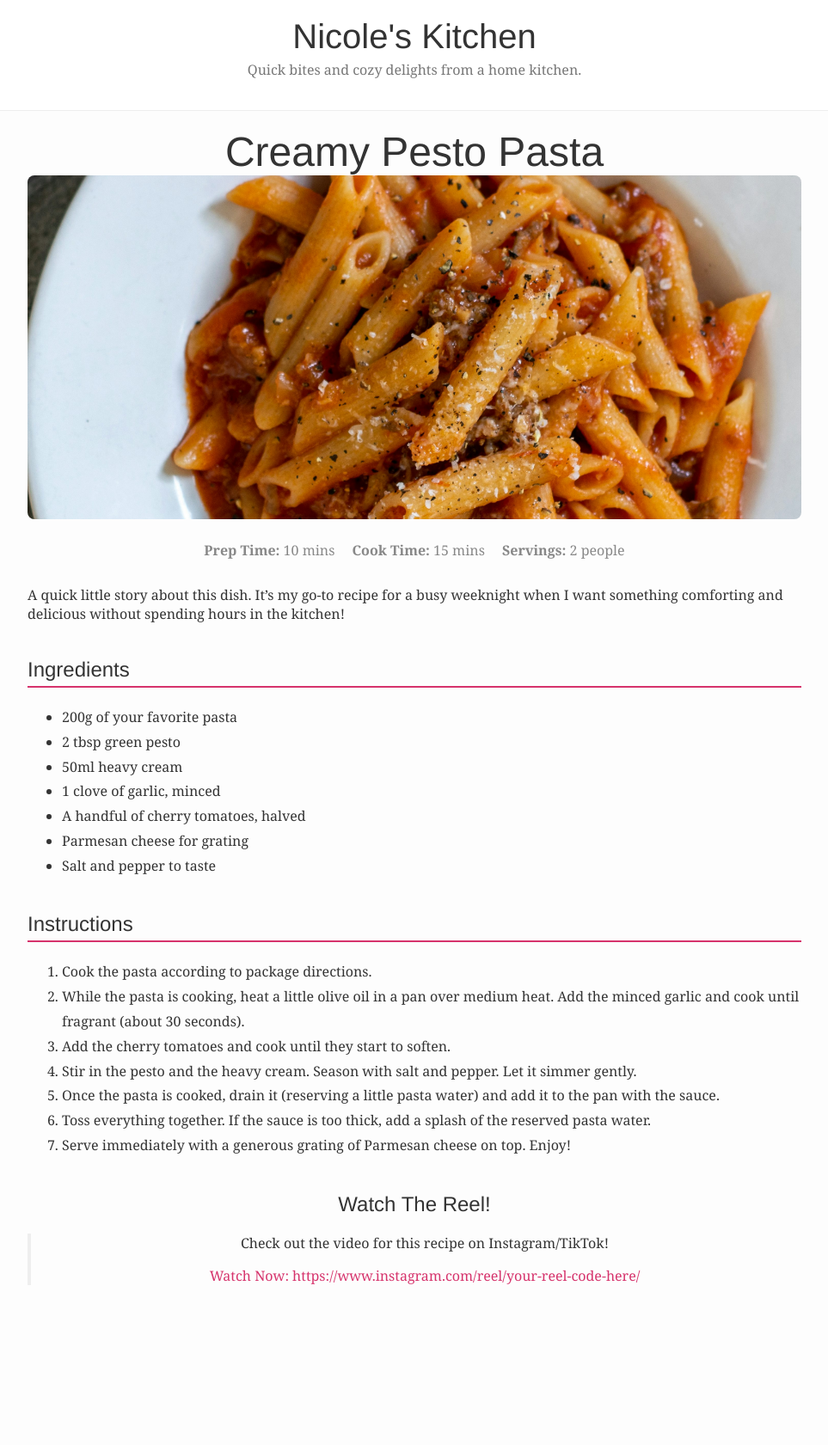
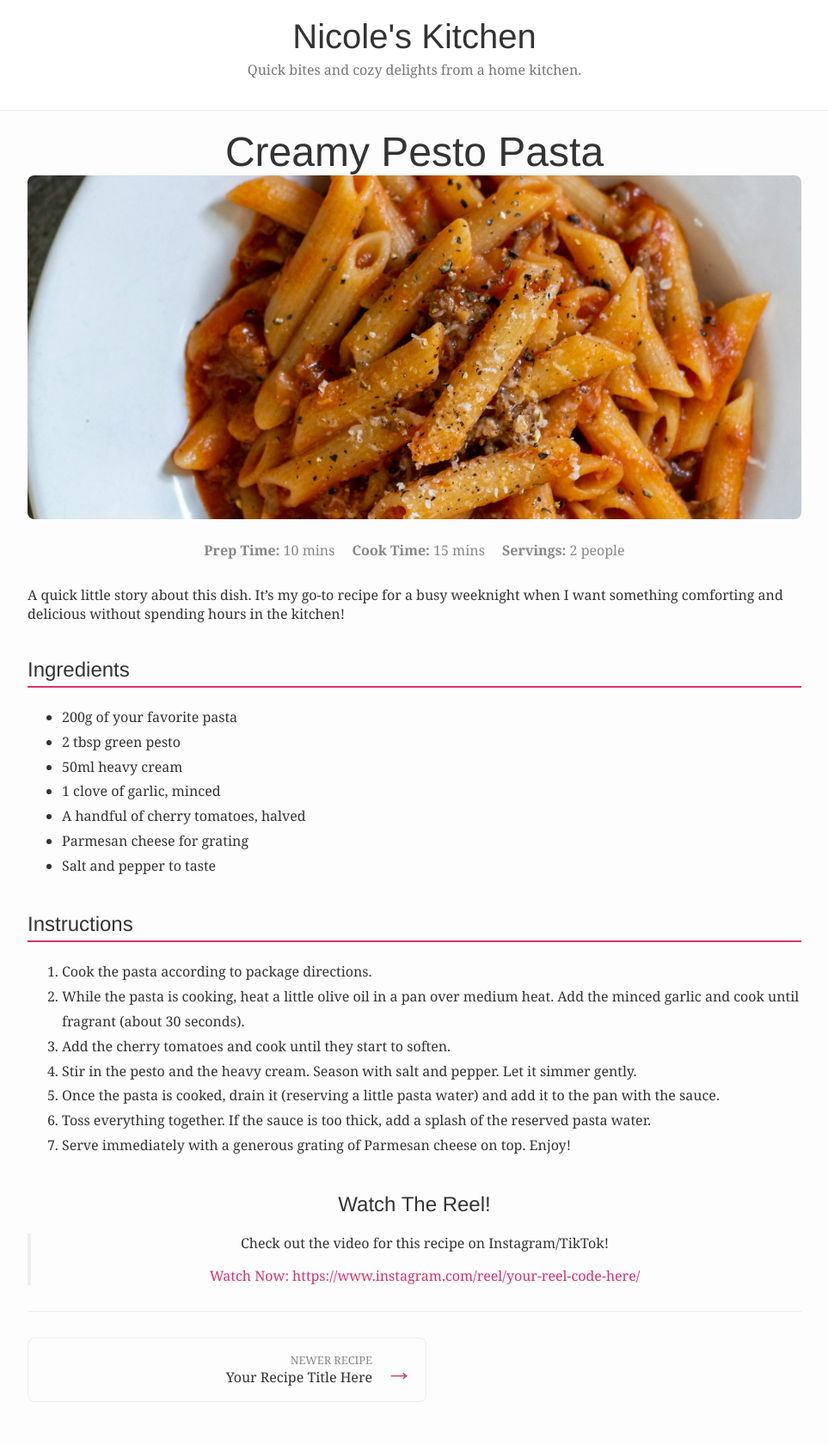
Before and after one commit to AntiLibrary5/nicools-kitchen, a Jekyll site: the page built from _posts/2025-08-20-creamy-pesto-pasta.md, in a window 1280 px wide. Shown: the whole page at 86% size, without its empty margins (158-1121 px from the left). Built offline with Jekyll 4.4.1, drawn with Linux system fonts in a browser that asks for light colours; before the commit the page ends 1535 px from its top, so only the background shows below that.

Commit message:
next and prev buttons

```diff
--- a/_layouts/post.html
+++ b/_layouts/post.html
@@ -29,3 +29,24 @@
     {% endif %}
 
 </article>
+
+<nav class="post-nav">
+    {% if page.previous.url %}
+        <a class="post-nav-item post-nav-prev" href="{{ site.baseurl }}{{ page.previous.url }}">
+            <span class="nav-arrow">&larr;</span>
+            <span class="nav-text">
+                <span class="nav-label">Older Recipe</span>
+                {{ page.previous.title }}
+            </span>
+        </a>
+    {% endif %}
+    {% if page.next.url %}
+        <a class="post-nav-item post-nav-next" href="{{ site.baseurl }}{{ page.next.url }}">
+            <span class="nav-text">
+                <span class="nav-label">Newer Recipe</span>
+                {{ page.next.title }}
+            </span>
+            <span class="nav-arrow">&rarr;</span>
+        </a>
+    {% endif %}
+</nav>
--- a/assets/css/style.css
+++ b/assets/css/style.css
@@ -138,3 +138,50 @@
     padding-left: 20px;
     margin: 20px 0;
 }
+
+/* Post Navigation (Previous/Next) */
+.post-nav {
+    display: flex;
+    justify-content: space-between;
+    padding: 30px 0;
+    margin-top: 30px;
+    border-top: 1px solid #eee;
+}
+
+.post-nav-item {
+    display: flex;
+    align-items: center;
+    gap: 15px;
+    width: 48%;
+    color: #333;
+    border: 1px solid #eee;
+    padding: 15px;
+    border-radius: 8px;
+    transition: background-color 0.2s ease-in-out;
+}
+
+.post-nav-item:hover {
+    background-color: #f9f9f9;
+    text-decoration: none;
+}
+
+.post-nav-next {
+    text-align: right;
+    justify-content: flex-end;
+}
+
+.nav-text {
+    display: flex;
+    flex-direction: column;
+}
+
+.nav-label {
+    font-size: 0.8em;
+    color: #888;
+    text-transform: uppercase;
+}
+
+.nav-arrow {
+    font-size: 2em;
+    color: #d6336c;
+}
```
